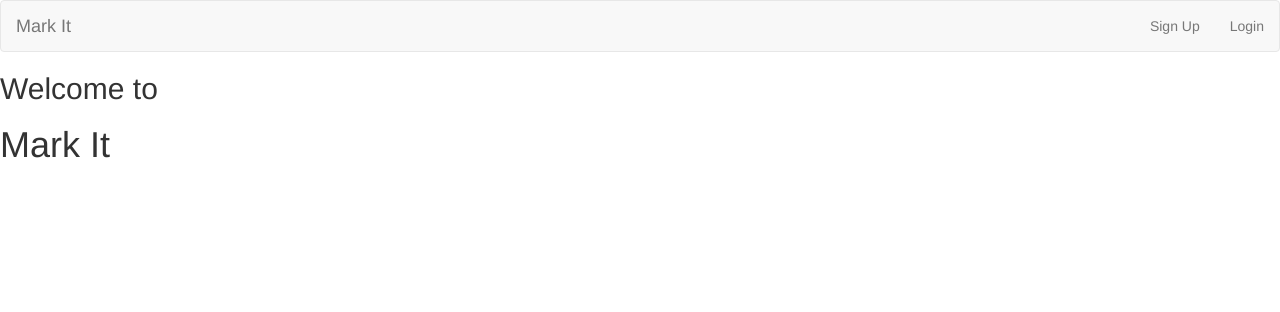
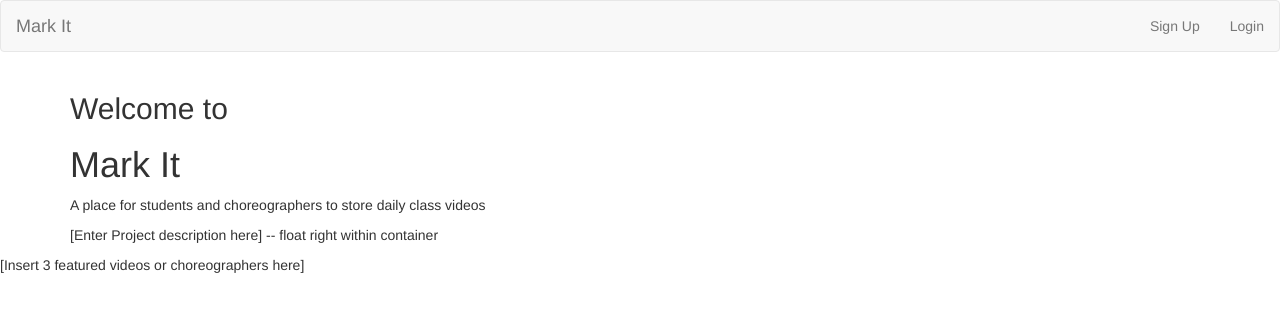
Before and after one commit to atakori/Mark-It-App, a website: page public/index.html in a window 1280 px wide. Drawn offline with nearby package versions, Linux system fonts and the light colour scheme.

Commit message:
completed landing page section layout

```diff
--- a/public/index.html
+++ b/public/index.html
@@ -6,9 +6,9 @@
 <head>
 	<title>Mark It</title>
 
-	<link rel="stylesheet" href="https://maxcdn.bootstrapcdn.com/bootstrap/3.3.7/css/bootstrap.min.css"
+	<link rel="stylesheet" href="https://maxcdn.bootstrapcdn.com/bootstrap/3.3.7/css/bootstrap.min.css">
 
-</head >
+</head>
 <body>
 	<Header role= "banner">
 		<nav class="navbar navbar-default">
@@ -25,8 +25,15 @@
 	</header>
 	<main role= "main">
 		<section class= "landing_page">
+			<div class= "container">
 				<h2> Welcome to </h2>
 				<h1 > Mark It</h1>
+				<p> A place for students and choreographers to store daily class videos</p>
+				<p class= "project-description"> [Enter Project description here] -- float right within container</p>
+			</div>
+			<div class = "featured-videos">
+				<p> [Insert 3 featured videos or choreographers here]</p>
+			</div>
 		</section>
 
 		<section class= "login_page">
```
